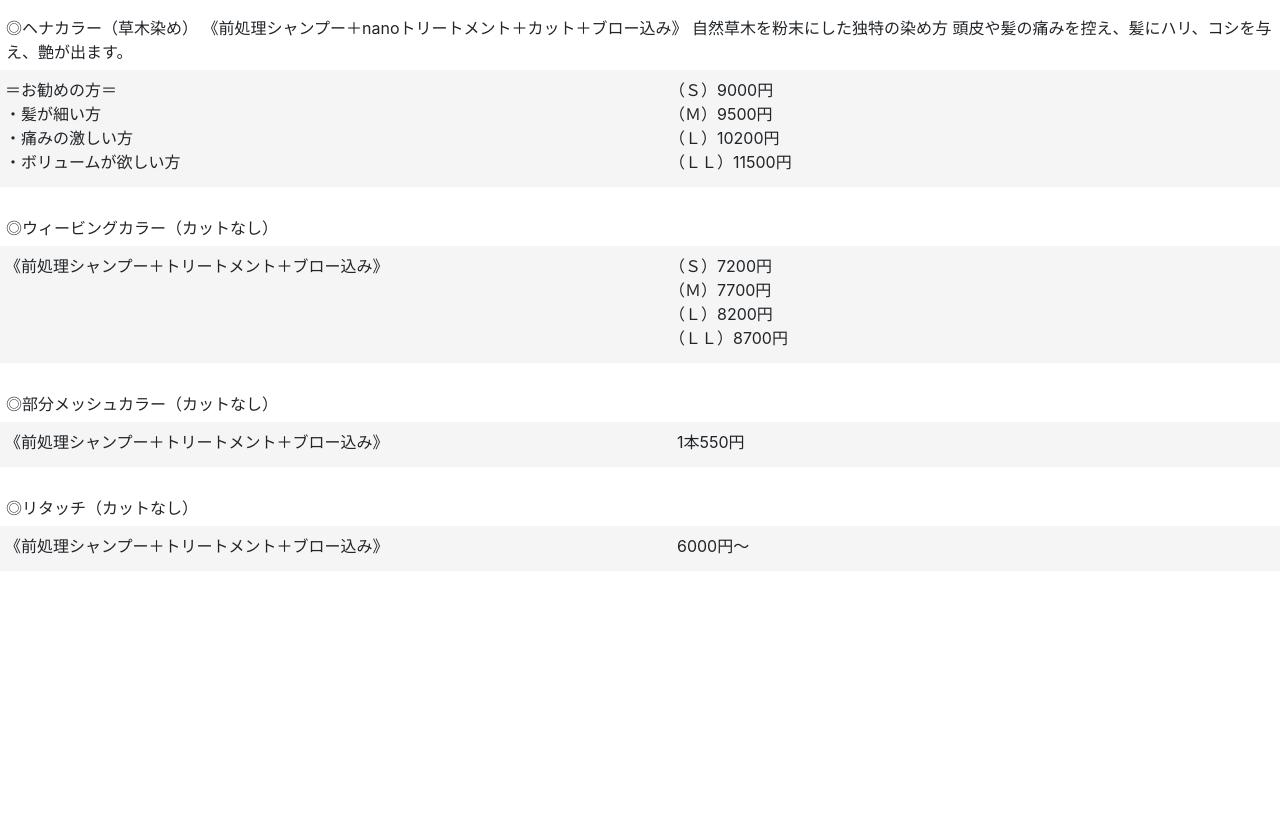
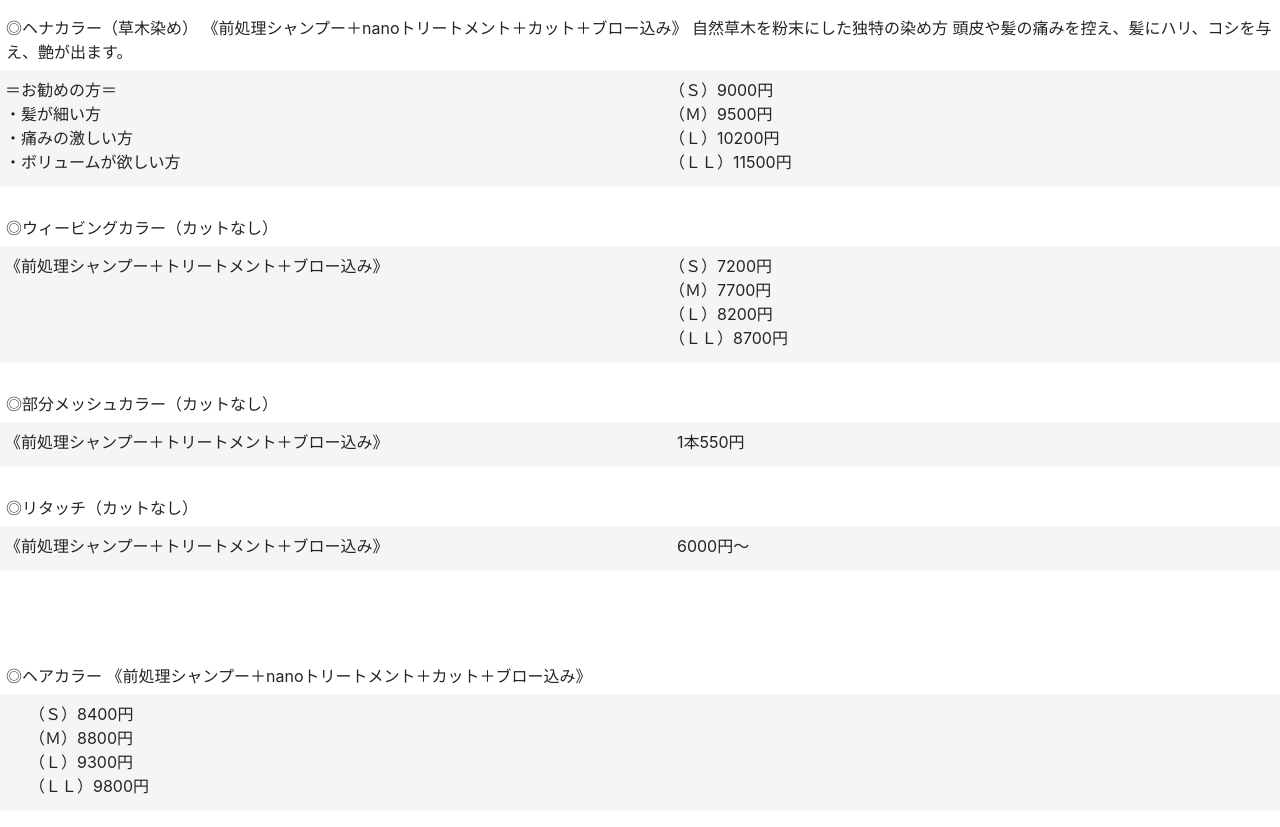
Before and after one commit to beautyoda/color, a plain HTML site: page index.html in a window 1280 px wide. Shown: the part 517-1344 px from the top of the page. Before the commit the page ends 1168 px from the top, so only its background shows below. Drawn offline with nearby package versions, Linux system fonts and the light colour scheme; a script that the page names is missing.

Commit message:
Update index.html

```diff
--- a/index.html
+++ b/index.html
@@ -101,6 +101,22 @@
 </div>
 
 
+<div class="fadein row06">
+	<div class="span-10">
+◎ヘアカラー
+《前処理シャンプー＋nanoトリートメント＋カット＋ブロー込み》</div>
+	</div>
+<div class="fadein row02" style="background-color: #F5F5F5; padding:3px 0; margin-bottom: 1em;">
+	<div class="span-5">
+
+<div>
+　　（Ｓ）8400円<br />
+　　（Ｍ）8800円<br />
+　　（Ｌ）9300円<br />
+　　（ＬＬ）9800円</div>
+	</div>
+</div>
+
 
   <script src="https://d.line-scdn.net/liff/1.0/sdk.js"></script>
   <script src="index.js"></script>
```
